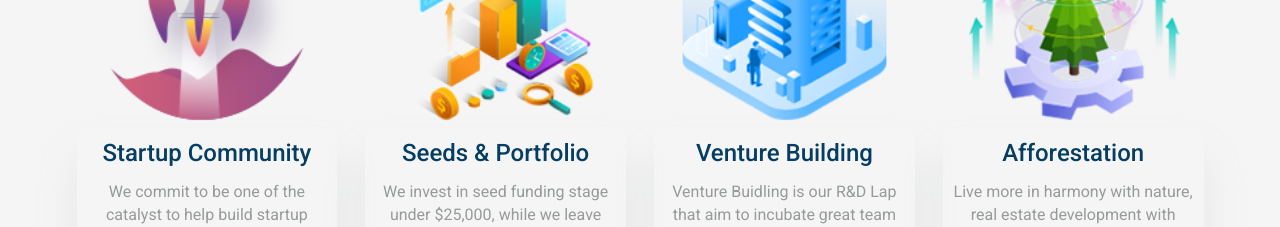
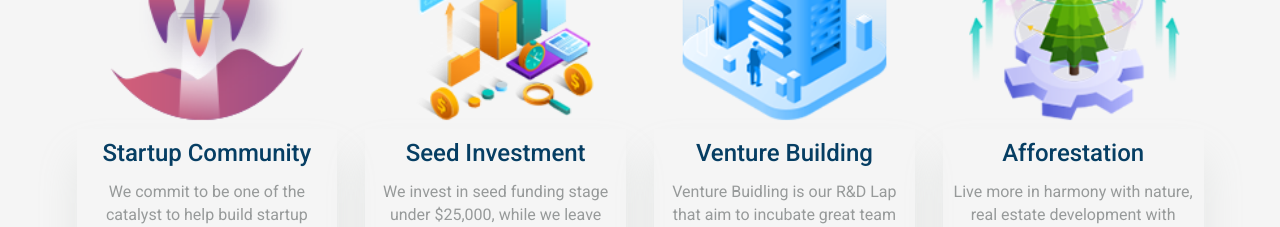
Before and after one commit to koompi/smallworld-react, a React (Create React App) app: page / in a window 1280 px wide. Shown: the part 900-1127 px from the top of the page. Built offline with nearby package versions, Linux system fonts and the light colour scheme; no server answers.

Commit message:
change homepage

```diff
--- a/src/components/index.jsx
+++ b/src/components/index.jsx
@@ -184,7 +184,7 @@ class Index extends Component {
                         className="ui fluid image imageIndex"
                       />
                       <div className="shadowIndex">
-                        <h4>Seeds & Portfolio</h4>
+                        <h4>Seed Investment</h4>
                         <p>
                           We invest in seed funding stage under $25,000, while
                           we leave some room for exception.
```
